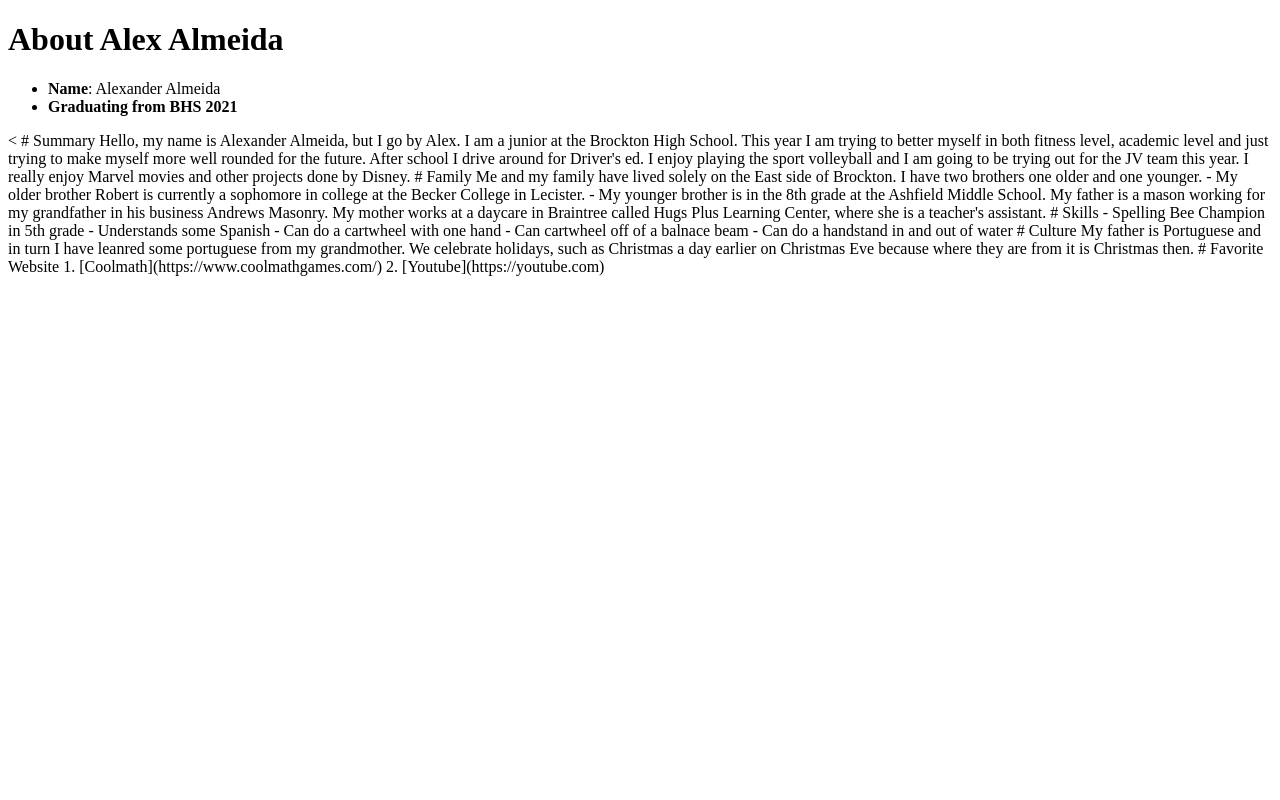
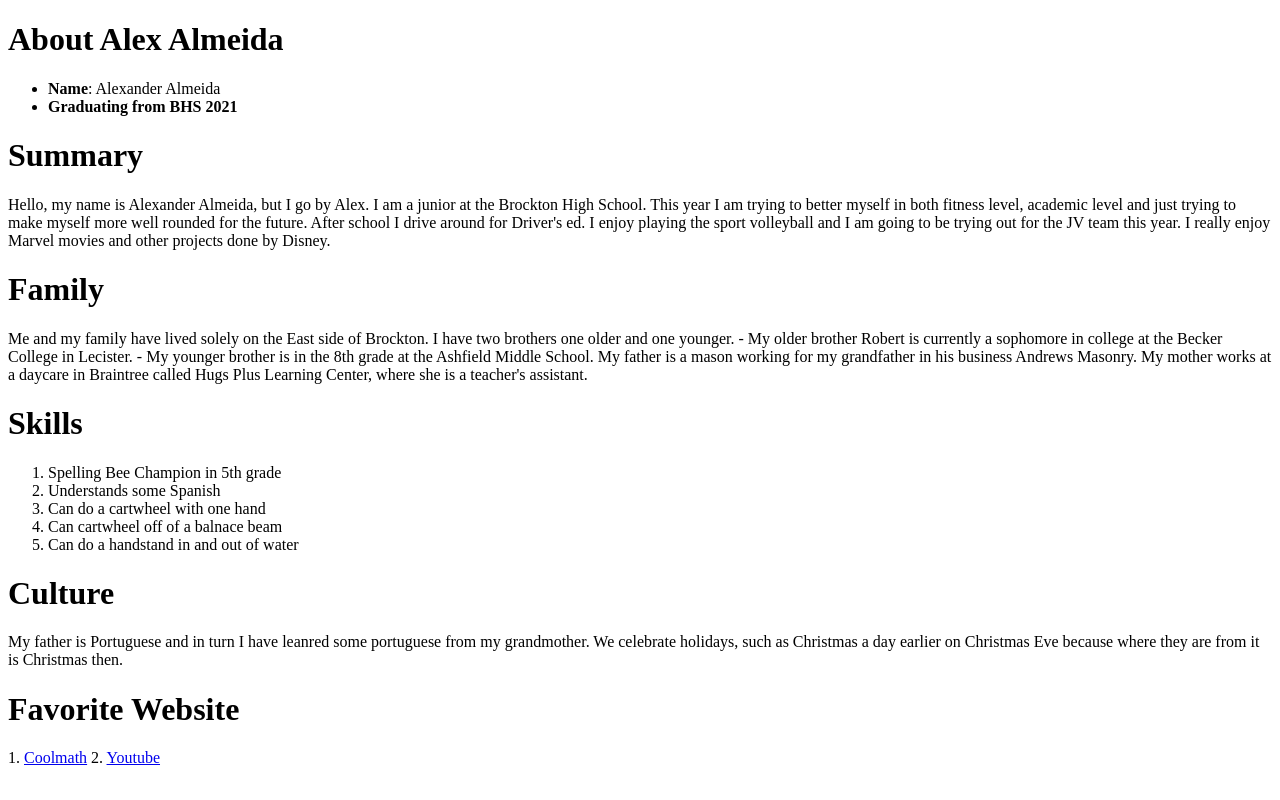
Before and after one commit to Alex1574/Project-5, a plain HTML site: page index.html in a window 1280 px wide. Drawn offline with Linux system fonts and the light colour scheme.

Commit message:
Update index.html

```diff
--- a/index.html
+++ b/index.html
@@ -12,32 +12,33 @@
 <li> <strong>Name</strong>: Alexander Almeida</li>
 <li><strong>Graduating from BHS 2021</strong></li>
 </ul>
-<
-# Summary
-Hello, my name is Alexander Almeida, but I go by Alex. I am a junior at the Brockton High School.
 
-This year I am trying to better myself in both fitness level, academic level and just trying to make myself more well rounded for the future. After school I drive around for Driver's ed. I enjoy playing the sport volleyball and I am going to be trying out for the JV team this year. I really enjoy Marvel movies and other projects done by Disney.
-# Family
-Me and my family have lived solely on the East side of Brockton. I have two brothers one older and one younger.
+<h1>Summary</h1>
+<p>Hello, my name is Alexander Almeida, but I go by Alex. I am a junior at the Brockton High School.
+
+This year I am trying to better myself in both fitness level, academic level and just trying to make myself more well rounded for the future. After school I drive around for Driver's ed. I enjoy playing the sport volleyball and I am going to be trying out for the JV team this year. I really enjoy Marvel movies and other projects done by Disney.</p>
+<h1>Family</h1>
+<p>Me and my family have lived solely on the East side of Brockton. I have two brothers one older and one younger.
 
 - My older brother Robert is currently a sophomore in college at the Becker College in Lecister.
 - My younger brother is in the 8th grade at the Ashfield Middle School.
 
 My father is a mason working for my grandfather in his business Andrews Masonry.
 
-My mother works at a daycare in Braintree called Hugs Plus Learning Center, where she is a teacher's assistant.
-# Skills
-- Spelling Bee Champion in 5th grade
-- Understands some Spanish
-- Can do a cartwheel with one hand
-- Can cartwheel off of a balnace beam
-- Can do a handstand in and out of water
-# Culture
-My father is Portuguese and in turn I have leanred some portuguese from my grandmother. We celebrate holidays, such as Christmas a day earlier on Christmas Eve because where they are from it is Christmas then.
-# Favorite Website
-1. [Coolmath](https://www.coolmathgames.com/)
-
-2. [Youtube](https://youtube.com)
-
+My mother works at a daycare in Braintree called Hugs Plus Learning Center, where she is a teacher's assistant.</p>
+<h1>Skills</h1>
+<ol>
+<li> Spelling Bee Champion in 5th grade</li>
+<li>Understands some Spanish</li>
+<li> Can do a cartwheel with one hand</li>
+<li> Can cartwheel off of a balnace beam</li>
+<li> Can do a handstand in and out of water</li>
+</ol>
+<h1>Culture</h1>
+<p>My father is Portuguese and in turn I have leanred some portuguese from my grandmother. We celebrate holidays, such as Christmas a day earlier on Christmas Eve because where they are from it is Christmas then.</p>
+<h1>Favorite Website</h1>
+<ol></ol>
+1. <a href="https://www.coolmathgames.com/">Coolmath</a>
+2. <a href="https://youtube.com">Youtube</a>
 </body>
 </html>
```
